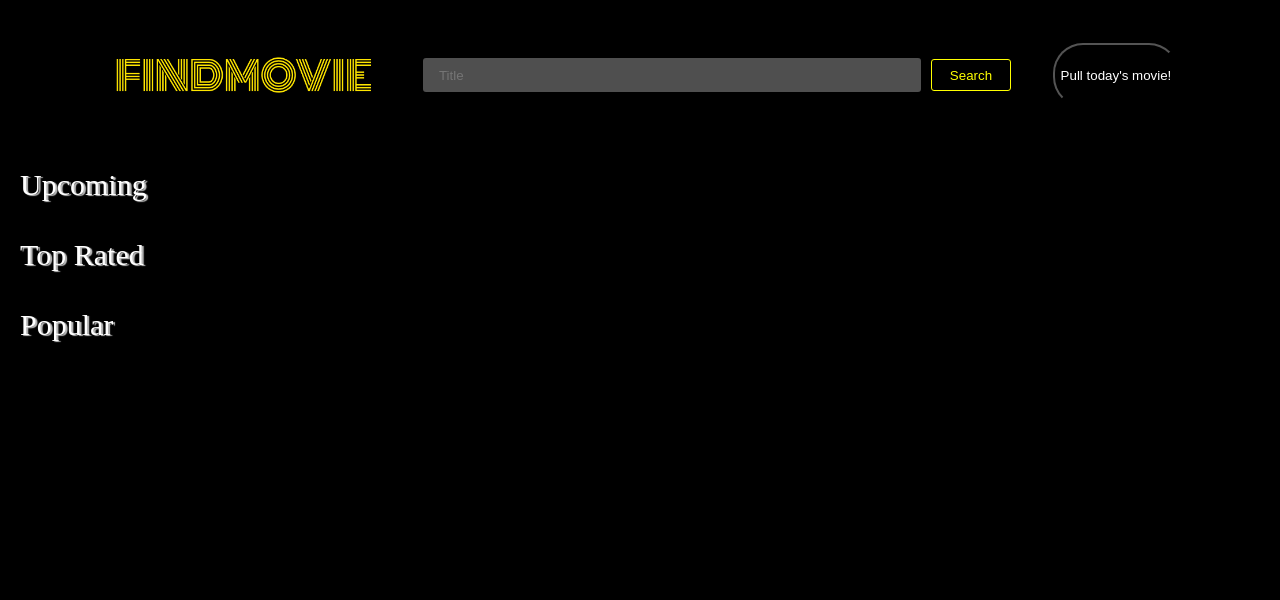
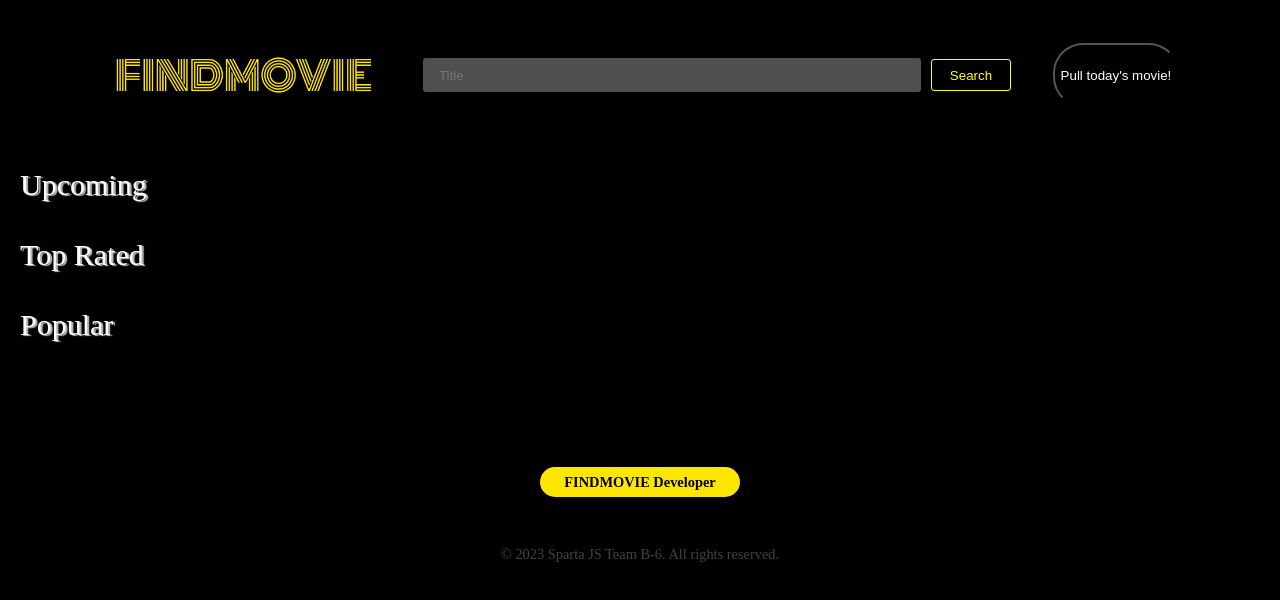
Before and after one commit to cceminh/team6-moviesearchsite, a plain HTML site: page page.html in a window 1280 px wide. Drawn offline with Linux system fonts and the light colour scheme; no server answers.

Commit message:
footer 추가, 상세페이지 css 추가

```diff
--- a/css/css.css
+++ b/css/css.css
@@ -229,3 +229,70 @@ body {
 
 ::-webkit-scrollbar-track {
   background: black;} /* 스크롤바 뒷 배경 색상 */
+
+/* ----------- Footer ---------------- */
+#main_footer {
+  height: 13rem;
+  background-color:rgb(0, 0, 0);
+  display: flex;
+  flex-direction: row;
+  align-items: center;
+  justify-content: center;
+  border: none;
+}
+
+.sitemap {
+  display: flex;
+  flex-direction: column;
+  align-items: center;
+  justify-content: flex-end;
+  color: rgb(66, 66, 66);
+  font-size: 0.9rem;
+  padding-top: 70px;
+}
+
+.developer_link {
+  display: flex;
+  flex-direction: column;
+  align-items: center;
+  justify-content: center;
+  /* color: rgb(195, 195, 195); */
+  color: black;
+  height: 35px;
+  text-decoration: none;
+  cursor: pointer;
+  width: 200px;
+  height: 30px;
+  background-color: #FFE600;
+  border-radius: 16px;
+  font-weight: 800;
+}
+
+.developer_link:hover {
+  transform: scale(1.02);
+  transition: 0.2s ease;
+}
+
+.developer_box {
+  display: flex;
+  flex-direction: column;
+  align-items: center;
+  justify-content: center;
+  margin-bottom: 10px;
+}
+
+.developer_list {
+  margin-top: 15px;
+}
+
+.copyright {
+  margin: 10px;
+}
+
+.hidden {
+  visibility: hidden;
+}
+
+.smooth_effect {
+  transition: 0.3s east-in;
+}
--- a/css/detail_page.css
+++ b/css/detail_page.css
@@ -1,25 +1,43 @@
+body{
+  background-color: black;
+  color: aliceblue;
+}
+
+.arrow {
+    margin-right: 50px;
+  }
+
 .topDetail {
   display: flex;
+  flex-direction: row;
+  /* align-items: center; */
   justify-content: center;
+  padding: 30px;
   /* align-items: center; */
   /* align-content: space-around; */
+}
 
+.topDetail > img {
+  height: 35rem;
+  border-radius: 10px;
 }
+
 .seconDetail{
-    width: 800px;
+  width: 32rem;
   margin-left: 50px;
   flex-direction: column;
 
 }
 
 .topTitle {
-    font-size:4rem;
+  font-size:2.2rem;
+  margin-top: 1rem;
 }
 
 .topOver {
+  font-size: 1.3rem;
   margin-top: 10%;
- font-size: 2rem;
- line-height : 3em;
+  line-height : 1.6em;
 }
 
 .topDate {
@@ -29,14 +47,10 @@ font-size: 1.2rem;
 
 .topRate {
   margin-top: 30px;
-font-size: 1.5rem;
+  font-size: 1.2rem;
+  color: yellow;
 }
 
-body{
-    background-color: black;
-    color: aliceblue;
+#detail_footer {
+  height: 10rem;
 }
-.arrow {
-    margin-right: 50px;
-
-}
--- /dev/null
+++ b/modules/feat_js/developerListShow.js
@@ -0,0 +1,20 @@
+export const mouseEnter = document.querySelector(".mouse_enter")
+export const HIDDEN_CLASSNAME = "hidden";
+export const developerLink = document.querySelector(".developer_link");
+
+export function MouseEnterOnDeveloperList() {
+  if (mouseEnter.classList = "hidden") {
+    mouseEnter.classList.remove(HIDDEN_CLASSNAME);
+  } else {
+    mouseEnter.classList.add(HIDDEN_CLASSNAME);
+  }
+}
+
+export const developerMouseEventHandler = {
+  'Mouseenter': () => {
+    mouseEnter.classList.remove(HIDDEN_CLASSNAME);
+  },
+  mouseleave: function developerListMouseLeave() {
+    mouseEnter.classList.add(HIDDEN_CLASSNAME);
+  }
+};
--- a/modules/main_js/main.js
+++ b/modules/main_js/main.js
@@ -4,6 +4,7 @@ import { randomPost } from "../feat_js/randomPost.js";
 // import { closeModal } from "../feat_js/modal.js";
 import { searchResultCard } from "../feat_js/movieShow.js";
 import { goHomeBtn } from "../feat_js/goHome.js";
+import { developerLink, developerMouseEventHandler } from "../feat_js/developerListShow.js";
 
 /* 메인화면 api 영화카드 만들기*/
 generateMovieCards("upcoming");
@@ -37,3 +38,7 @@ searchForm.addEventListener("submit", (event) => {
 goHomeBtn.addEventListener("click", (event) => {
   window.location.href = "page.html";
 });
+
+/* 개발자 이름 나타나기 */
+developerLink.addEventListener("mouseenter", developerMouseEventHandler.Mouseenter );
+developerLink.addEventListener("mouseleave", developerMouseEventHandler.mouseleave );
--- a/page.html
+++ b/page.html
@@ -53,5 +53,14 @@
       <br />
       <section class="search_list" id="card"></section>
     </div>
+    <footer id="main_footer">
+      <div class="sitemap">
+        <div class="developer_box">
+          <a class="developer_link" target="_blank" href="https://github.com/cceminh/team6-moviesearchsite">FINDMOVIE Developer</a>
+          <div class="developer_list mouse_enter hidden">Hamin Lee, Minhyeok Choi, Gayeon Park, Beongtaek Si, HyeonJun Chu</div>
+        </div>
+        <div class="copyright">© 2023 Sparta JS Team B-6. All rights reserved.</div>
+      </div>
+    </footer>
   </body>
 </html>
```
Also changed, not shown: movie_detail_page.html (+1 -1 lines), modules/feat_js/clickedMovieShow.js (indentation only). Lines whose indentation alone changed are shown as unchanged.
